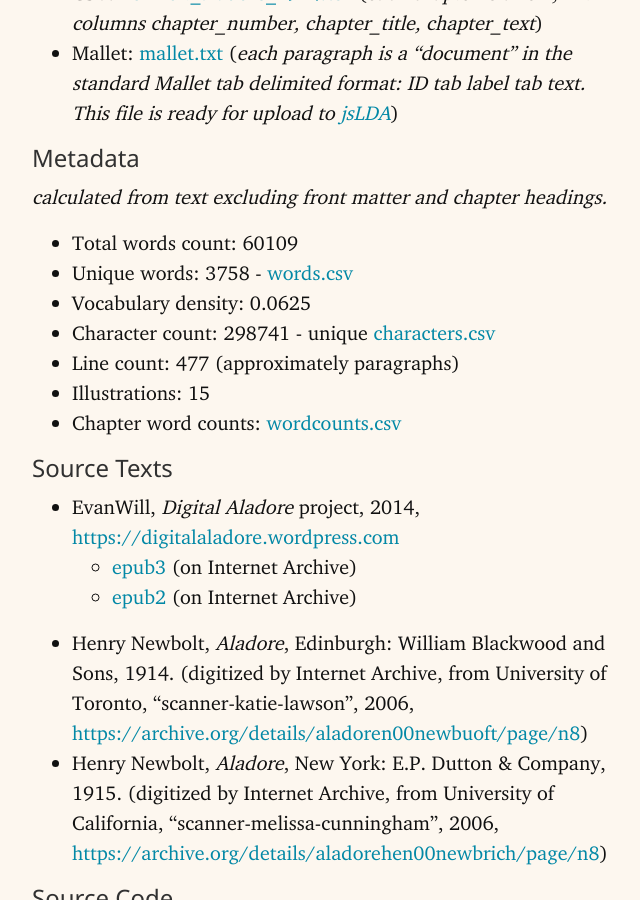
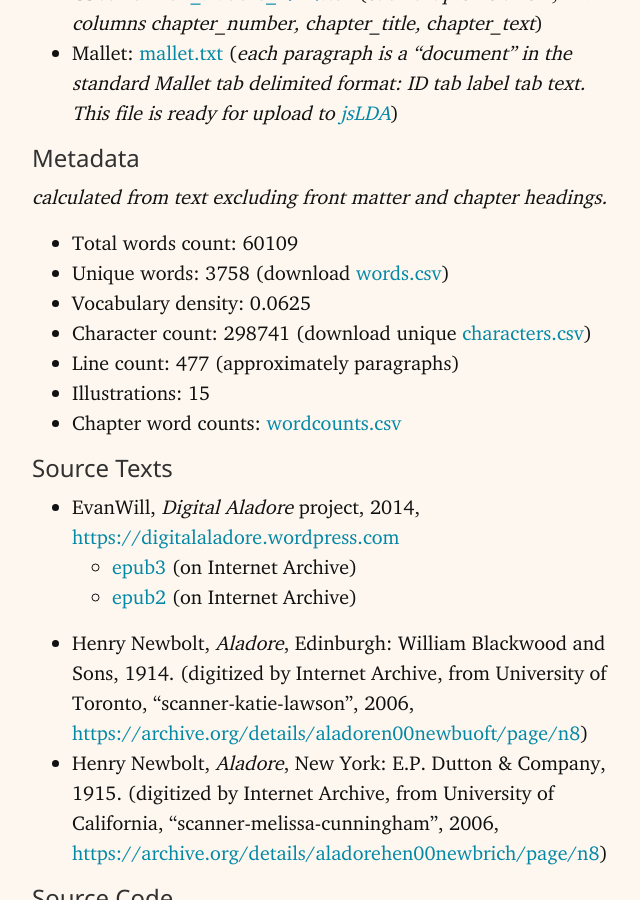
Before and after one commit to evanwill/aladore-book, a Jekyll site: the page built from data/index.md, in a window 1280 px wide and 900 px high, scrolled down 535 px. Shown: the whole window, without its empty margins (320-960 px from the left). Built offline with Jekyll 4.4.1, drawn with Linux system fonts in a browser that asks for light colours; some of the changed lines change nothing that is shown.

Commit message:
update data page layout

```diff
--- a/data/index.md
+++ b/data/index.md
@@ -12,11 +12,11 @@
 
 *derivatives generated from the project text.*
 
-- HTML full text: [newbolt_aladore_1914.html]({{ '/data/newbolt_aladore_1914.html' | absolute_url }}) (*minimal html with full text content*)
-- Plain text: [newbolt_aladore_1914.txt]({{ '/data/newbolt_aladore_1914.txt' | absolute_url }})
-- Minimized plain text: [newbolt_aladore_1914_min.txt]({{ '/data/newbolt_aladore_1914_min.txt' | absolute_url }}) (*no front matter, no chapter names, no line breaks except between chapters*)
-- CSV: [newbolt_aladore_1914.csv]({{ '/data/newbolt_aladore_1914.csv' | absolute_url }}) (*each chapter is a row, with columns chapter_number, chapter_title, chapter_text*)
-- Mallet: [mallet.txt]({{ '/data/mallet.txt' | absolute_url }}) (*each paragraph is a "document" in the standard Mallet tab delimited format: ID tab label tab text. This file is ready for upload to [jsLDA](https://mimno.infosci.cornell.edu/jsLDA/)*)
+- HTML full text: [newbolt_aladore_1914.html]({{ '/data/newbolt_aladore_1914.html' | absolute_url }}){:target='_blank'} (*minimal html with full text content*)
+- Plain text: [newbolt_aladore_1914.txt]({{ '/data/newbolt_aladore_1914.txt' | absolute_url }}){:target='_blank'}
+- Minimized plain text: [newbolt_aladore_1914_min.txt]({{ '/data/newbolt_aladore_1914_min.txt' | absolute_url }}){:target='_blank'} (*no front matter, no chapter names, no line breaks except between chapters*)
+- CSV: [newbolt_aladore_1914.csv]({{ '/data/newbolt_aladore_1914.csv' | absolute_url }}){:target='_blank'} (*each chapter is a row, with columns chapter_number, chapter_title, chapter_text*)
+- Mallet: [mallet.txt]({{ '/data/mallet.txt' | absolute_url }}){:target='_blank'} (*each paragraph is a "document" in the standard Mallet tab delimited format: ID tab label tab text. This file is ready for upload to [jsLDA](https://mimno.infosci.cornell.edu/jsLDA/)*)
 
 ## Metadata
 
@@ -30,12 +30,12 @@
 *calculated from text excluding front matter and chapter headings.*
 
 - Total words count: {{ word_count }}
-- Unique words: {{ unique_words }} - [words.csv]({{ '/data/words.csv' | absolute_url }})
+- Unique words: {{ unique_words }} (download [words.csv]({{ '/data/words.csv' | absolute_url }}){:target='_blank'})
 - Vocabulary density: {% assign w_float = word_count | times: 1.0 %}{{ unique_words | divided_by: w_float | round: 4 }}
-- Character count: {{ character_count }} - unique [characters.csv]({{ '/data/characters.csv' | absolute_url }})
+- Character count: {{ character_count }} (download unique [characters.csv]({{ '/data/characters.csv' | absolute_url }}){:target='_blank'})
 - Line count: 477 (approximately paragraphs)
 - Illustrations: {{ site.data.illustrations | size }}
-- Chapter word counts: [wordcounts.csv]({{ '/data/wordcounts.csv' | absolute_url }})
+- Chapter word counts: [wordcounts.csv]({{ '/data/wordcounts.csv' | absolute_url }}{:target='_blank'})
 
 ## Source Texts
 
```
